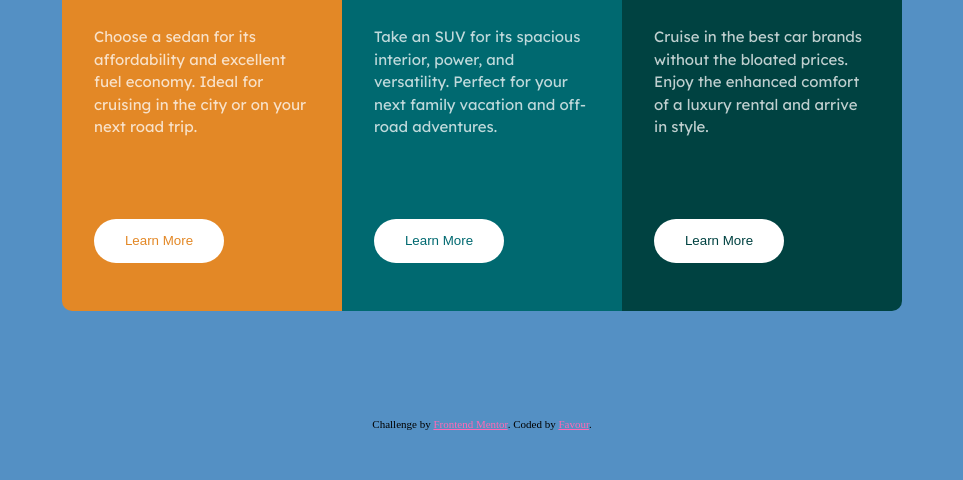
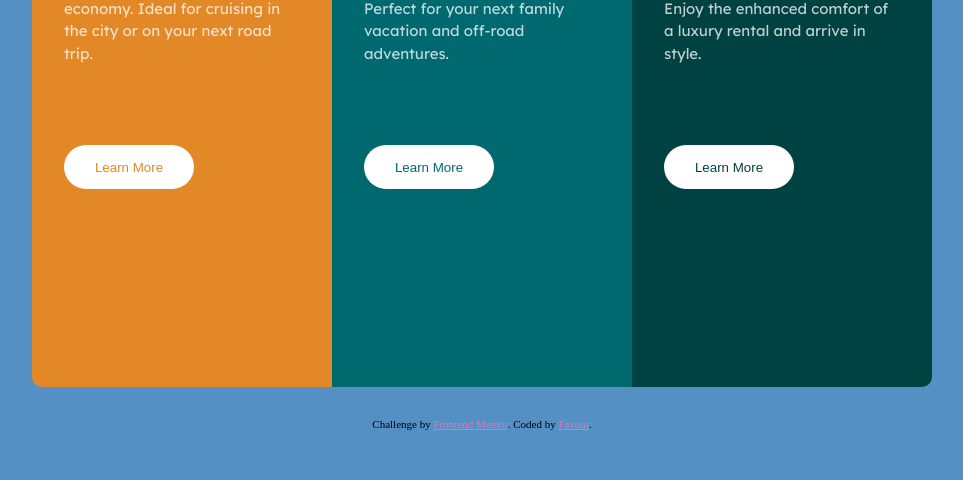
Before and after one commit to Nadine-Green/3-Column-Preview-Card, a plain HTML site: page index.html in a window 1280 px wide. Shown: the part 320-800 px from the top of the page, without its empty margins (158-1121 px from the left). Drawn offline with Linux system fonts and the light colour scheme.

Commit message:
Update css.css

```diff
--- a/css.css
+++ b/css.css
@@ -44,7 +44,7 @@ p{
 }
 
 .col{
-    max-width:280px;
+    max-width:300px;
     padding:2rem;
     color:white;
 }
@@ -100,6 +100,7 @@ button{
     article{
         flex-direction:row;
         flex-wrap: wrap;
+        height:80%;
     }
 
     p{
```
